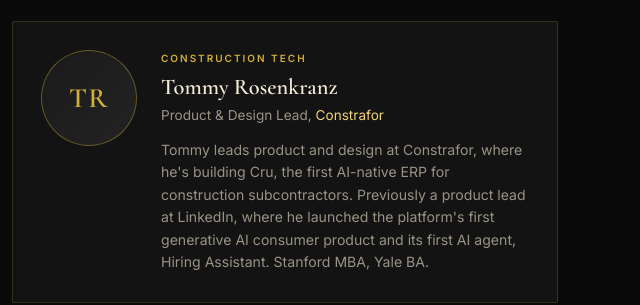
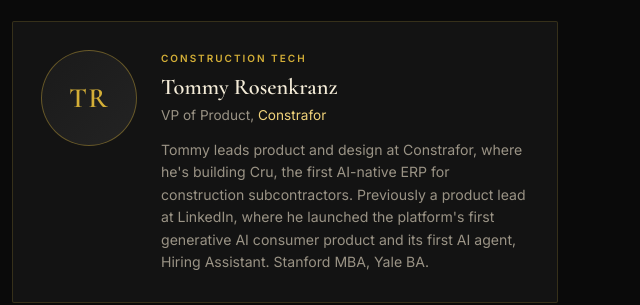
Before and after one commit to tprosenkranz1/joinnybn, a plain HTML site: page index.html in a window 1280 px wide. Shown: the part 2645-2950 px from the top of the page, 640-1280 px from the left. Drawn offline with nearby package versions, Linux system fonts and the light colour scheme.

Commit message:
Update member role for Tommy Rosenkranz

```diff
--- a/index.html
+++ b/index.html
@@ -674,7 +674,7 @@
         <div class="member-info">
           <div class="member-category">Construction Tech</div>
           <div class="member-name">Tommy Rosenkranz</div>
-          <div class="member-role">Product &amp; Design Lead, <span class="company">Constrafor</span></div>
+          <div class="member-role">VP of Product, <span class="company">Constrafor</span></div>
           <div class="member-bio">Tommy leads product and design at Constrafor, where he's building Cru, the first AI-native ERP for construction subcontractors. Previously a product lead at LinkedIn, where he launched the platform's first generative AI consumer product and its first AI agent, Hiring Assistant. Stanford MBA, Yale BA.</div>
         </div>
       </div>
```
